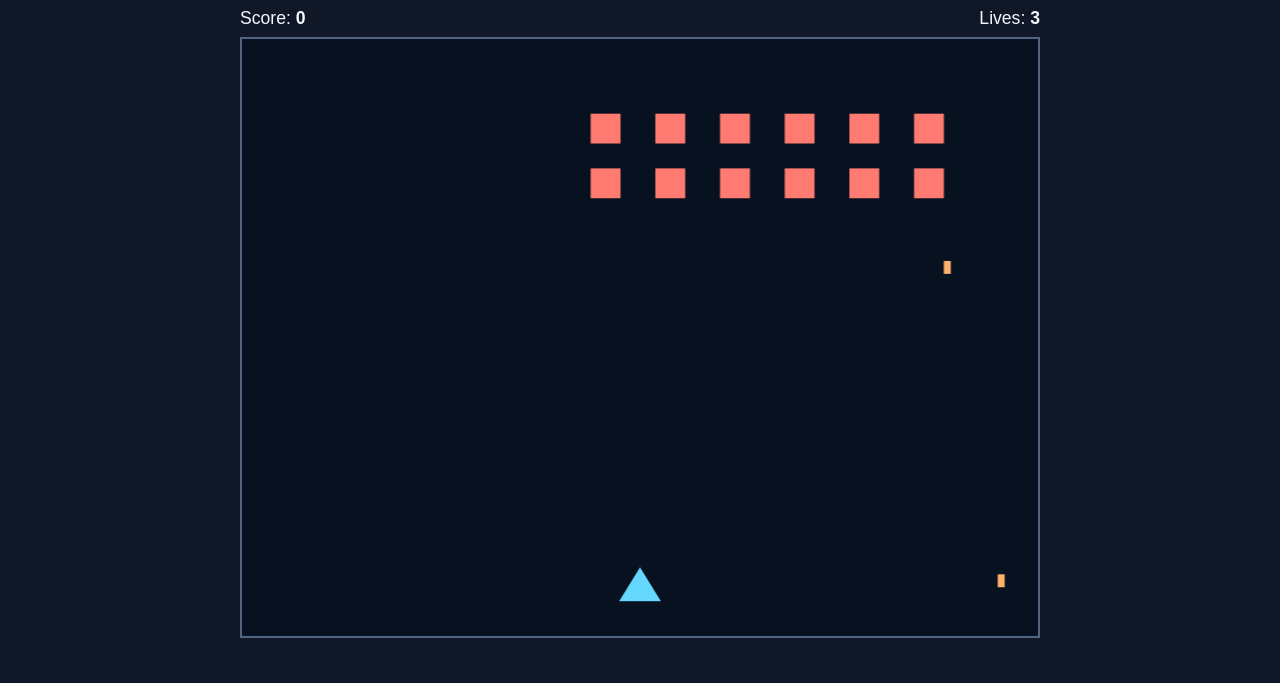
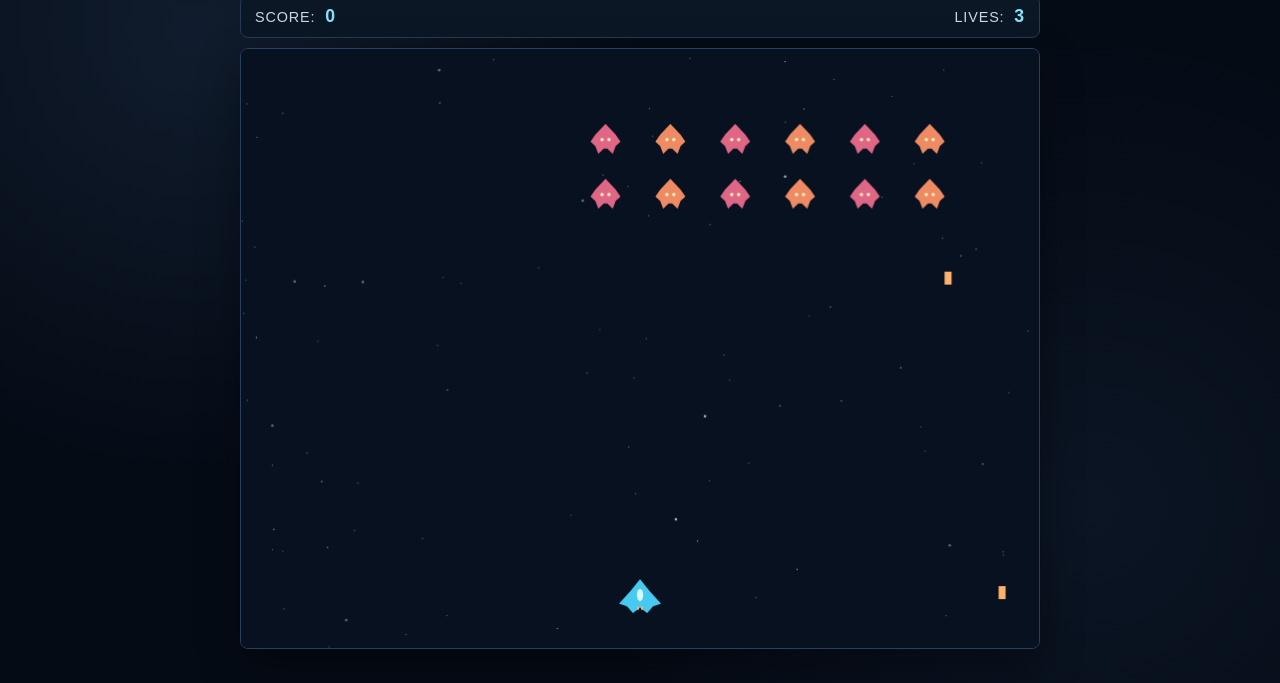
Before and after one commit to patwal-dev/Varnoks-Revenge, a plain HTML site: page index.html in a window 1280 px wide. Shown: the part 117-800 px from the top of the page. Drawn offline with Linux system fonts and the light colour scheme.

Commit message:
Polish prototype visuals and record manual checks

```diff
--- a/game.js
+++ b/game.js
@@ -31,6 +31,21 @@ let nextEnemyShotTime = null;
 let playerInvulnerableUntil = 0;
 let gameState = "playing";
 let previousFrameTime = 0;
+const stars = [];
+let starSeed = 74821;
+
+for (let index = 0; index < 90; index += 1) {
+  starSeed = (starSeed * 48271) % 2147483647;
+  const x = (starSeed / 2147483647) * canvas.width;
+  starSeed = (starSeed * 48271) % 2147483647;
+  const y = (starSeed / 2147483647) * canvas.height;
+  stars.push({
+    x,
+    y,
+    radius: index % 9 === 0 ? 1.3 : 0.65,
+    alpha: index % 4 === 0 ? 0.8 : 0.45,
+  });
+}
 
 function createEnemies() {
   for (let row = 0; row < 2; row += 1) {
@@ -226,26 +241,79 @@ function updateEnemyShots(deltaSeconds, frameTime) {
 function drawPlayer(frameTime) {
   const isFlashing = frameTime < playerInvulnerableUntil
     && Math.floor(frameTime / 75) % 2 === 0;
-  context.fillStyle = isFlashing ? "#ffffff" : "#64d8ff";
+  context.fillStyle = isFlashing ? "#ffffff" : "#48c9ef";
   context.beginPath();
   context.moveTo(player.x, player.y - player.height / 2);
-  context.lineTo(player.x - player.width / 2, player.y + player.height / 2);
-  context.lineTo(player.x + player.width / 2, player.y + player.height / 2);
+  context.lineTo(player.x + player.width * 0.22, player.y - player.height * 0.16);
+  context.lineTo(player.x + player.width / 2, player.y + player.height * 0.22);
+  context.lineTo(player.x + player.width * 0.31, player.y + player.height * 0.3);
+  context.lineTo(player.x + player.width * 0.17, player.y + player.height / 2);
+  context.lineTo(player.x, player.y + player.height * 0.34);
+  context.lineTo(player.x - player.width * 0.17, player.y + player.height / 2);
+  context.lineTo(player.x - player.width * 0.31, player.y + player.height * 0.3);
+  context.lineTo(player.x - player.width / 2, player.y + player.height * 0.22);
+  context.lineTo(player.x - player.width * 0.22, player.y - player.height * 0.16);
   context.closePath();
+  context.fill();
+
+  context.fillStyle = isFlashing ? "#ffffff" : "#d7f8ff";
+  context.beginPath();
+  context.ellipse(player.x, player.y - player.height * 0.03, 3.2, 6.2, 0, 0, Math.PI * 2);
+  context.fill();
+
+  if (!isFlashing) {
+    context.fillStyle = "#ffb26b";
+    context.fillRect(player.x - 3, player.y + player.height * 0.31, 2, 3);
+    context.fillRect(player.x + 1, player.y + player.height * 0.31, 2, 3);
+  }
+}
+
+function drawStarfield() {
+  context.fillStyle = "#07111f";
+  context.fillRect(0, 0, canvas.width, canvas.height);
+
+  for (const star of stars) {
+    context.fillStyle = `rgba(190, 220, 255, ${star.alpha})`;
+    context.beginPath();
+    context.arc(star.x, star.y, star.radius, 0, Math.PI * 2);
+    context.fill();
+  }
+}
+
+function drawEnemy(enemy, index) {
+  const halfWidth = enemy.width / 2;
+  const halfHeight = enemy.height / 2;
+  const x = enemy.x;
+  const y = enemy.y;
+  const warmVariant = index % 2 === 0;
+
+  context.fillStyle = warmVariant ? "#df6685" : "#ef8b63";
+  context.beginPath();
+  context.moveTo(x, y - halfHeight);
+  context.lineTo(x + halfWidth * 0.68, y - halfHeight * 0.28);
+  context.lineTo(x + halfWidth, y + halfHeight * 0.18);
+  context.lineTo(x + halfWidth * 0.68, y + halfHeight * 0.48);
+  context.lineTo(x + halfWidth * 0.48, y + halfHeight);
+  context.lineTo(x + halfWidth * 0.12, y + halfHeight * 0.65);
+  context.lineTo(x - halfWidth * 0.12, y + halfHeight * 0.65);
+  context.lineTo(x - halfWidth * 0.48, y + halfHeight);
+  context.lineTo(x - halfWidth * 0.68, y + halfHeight * 0.48);
+  context.lineTo(x - halfWidth, y + halfHeight * 0.18);
+  context.lineTo(x - halfWidth * 0.68, y - halfHeight * 0.28);
+  context.closePath();
+  context.fill();
+
+  context.fillStyle = "#fff0c2";
+  context.beginPath();
+  context.arc(x - halfWidth * 0.23, y + halfHeight * 0.05, 1.7, 0, Math.PI * 2);
+  context.arc(x + halfWidth * 0.23, y + halfHeight * 0.05, 1.7, 0, Math.PI * 2);
   context.fill();
 }
 
 function drawFrame(frameTime) {
   context.clearRect(0, 0, canvas.width, canvas.height);
-  context.fillStyle = "#ff7b72";
-  for (const enemy of enemies) {
-    context.fillRect(
-      enemy.x - enemy.width / 2,
-      enemy.y - enemy.height / 2,
-      enemy.width,
-      enemy.height,
-    );
-  }
+  drawStarfield();
+  enemies.forEach(drawEnemy);
   context.fillStyle = "#ffe08a";
   for (const shot of shots) {
     context.fillRect(shot.x - shot.width / 2, shot.y, shot.width, shot.height);
@@ -259,14 +327,26 @@ function drawFrame(frameTime) {
   if (gameState !== "playing") {
     context.fillStyle = "rgba(0, 0, 0, 0.65)";
     context.fillRect(0, 0, canvas.width, canvas.height);
+    const panelWidth = 360;
+    const panelHeight = 126;
+    const panelX = (canvas.width - panelWidth) / 2;
+    const panelY = (canvas.height - panelHeight) / 2;
+    context.fillStyle = "#0d1b2d";
+    context.fillRect(panelX, panelY, panelWidth, panelHeight);
+    context.strokeStyle = gameState === "win" ? "#48c9ef" : "#df6685";
+    context.lineWidth = 2;
+    context.strokeRect(panelX, panelY, panelWidth, panelHeight);
     context.fillStyle = "#ffffff";
     context.textAlign = "center";
-    context.font = "bold 48px Arial, sans-serif";
+    context.font = "bold 40px Arial, sans-serif";
     context.fillText(
       gameState === "win" ? "You win" : "Game over",
       canvas.width / 2,
-      canvas.height / 2,
+      canvas.height / 2 - 4,
     );
+    context.fillStyle = "#bfd0e3";
+    context.font = "16px Arial, sans-serif";
+    context.fillText("Choose Restart to play again", canvas.width / 2, canvas.height / 2 + 32);
   }
 }
 
--- a/style.css
+++ b/style.css
@@ -7,9 +7,12 @@ body {
   min-height: 100vh;
   display: grid;
   place-items: center;
-  background: #101827;
-  color: #f3f6fc;
-  font-family: Arial, sans-serif;
+  background:
+    radial-gradient(circle at 15% 18%, rgba(67, 105, 155, 0.18), transparent 28rem),
+    radial-gradient(circle at 85% 78%, rgba(46, 78, 120, 0.15), transparent 30rem),
+    #050b15;
+  color: #eaf2fc;
+  font-family: Arial, Helvetica, sans-serif;
 }
 
 main {
@@ -20,39 +23,71 @@ main {
 
 h1 {
   margin: 0 0 8px;
+  color: #d9f6ff;
+  font-size: clamp(1.5rem, 4vw, 2rem);
+  letter-spacing: 0.12em;
+  text-transform: uppercase;
 }
 
 p {
   margin: 0 0 16px;
-  color: #c8d2e3;
+  color: #a9bad0;
+  font-size: 0.95rem;
+  letter-spacing: 0.035em;
 }
 
 .status {
   display: flex;
   justify-content: space-between;
-  margin: 0 0 8px;
-  color: #f3f6fc;
+  align-items: center;
+  margin: 0 0 10px;
+  padding: 10px 14px;
+  border: 1px solid #263a54;
+  border-radius: 8px;
+  background: #0c1726;
+  color: #c8d8ea;
+  font-size: 0.9rem;
+  letter-spacing: 0.06em;
+  text-transform: uppercase;
+}
+
+.status strong {
+  margin-left: 5px;
+  color: #83e4f6;
   font-size: 1.1rem;
+  font-variant-numeric: tabular-nums;
 }
 
 canvas {
   display: block;
   width: 100%;
   height: auto;
-  border: 2px solid #52647f;
+  border: 1px solid #29405d;
+  border-radius: 8px;
   background: #07111f;
+  box-shadow: 0 16px 42px rgba(0, 0, 0, 0.35);
 }
 
 button {
   margin-top: 12px;
-  padding: 8px 18px;
-  border: 0;
-  border-radius: 4px;
-  background: #64d8ff;
-  color: #101827;
+  padding: 10px 22px;
+  border: 1px solid #83e4f6;
+  border-radius: 6px;
+  background: #17334a;
+  color: #d9f6ff;
   font-size: 1rem;
   font-weight: bold;
+  letter-spacing: 0.04em;
   cursor: pointer;
+}
+
+button:hover {
+  background: #214966;
+}
+
+button:focus-visible {
+  outline: 2px solid #ffffff;
+  outline-offset: 3px;
 }
 
 button[hidden] {
```
Also changed, not shown: 2 other files.
